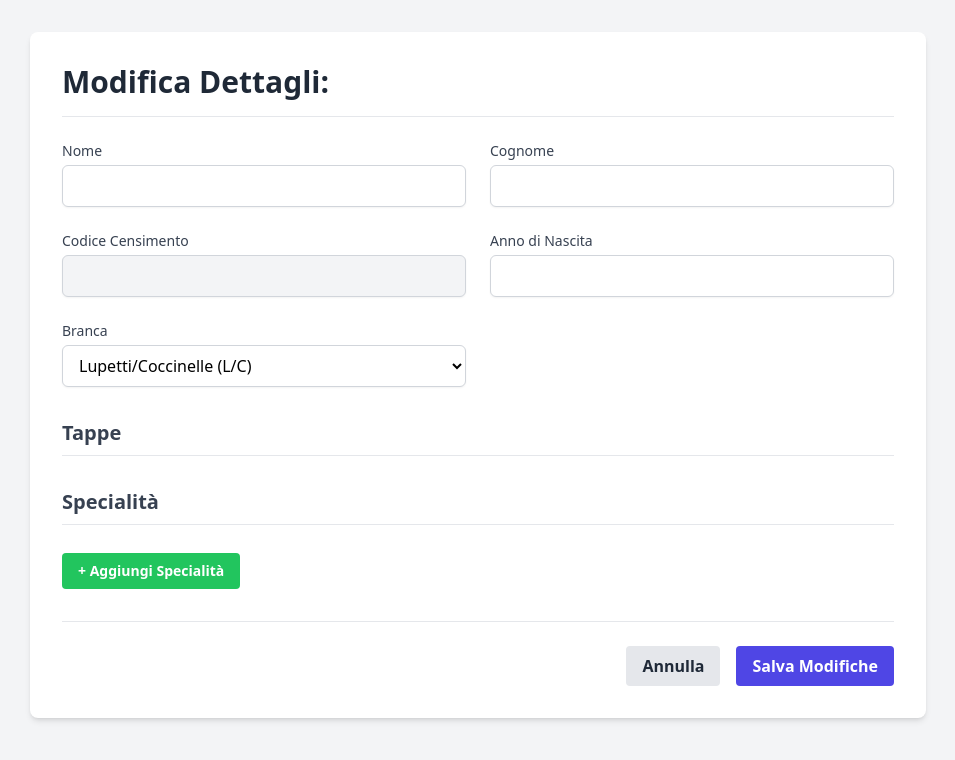
After one commit to gekoxyz/gestione-tappe-scout, a Flask app: template templates/update.html in a window 1280 px wide. The commit adds this page. Shown: the top 760 px of the page, without its empty margins (162-1117 px from the left). Run offline with Flask 3, Linux system fonts and the light colour scheme; the template is opened without the code that fills it, so the values that code supplies are empty; some libraries are stand-ins or nearby versions.

Commit message:
working on update

```diff
--- a/app.py
+++ b/app.py
@@ -78,7 +78,6 @@ def scout_detail(scout_id):
             })
 
     specialita = []
-
     for i in range(1, 10):
         name_key = f'special_{i}'
         if not scout.get(name_key): continue
@@ -120,7 +119,7 @@ def add():
         print(f"Codice Censimento: {codice_censimento}")
         print(f"Anno di Nascita: {anno_nascita}")
         print(f"Branca: {branca}")
-        print("----------------------------")
+        print("-----------------------------")
 
         worksheet.append_row([nome, cognome, codice_censimento, anno_nascita, branca])
 
@@ -153,38 +152,112 @@ def delete(scout_to_delete_id):
     return redirect(url_for("index"))
 
 
+# nome = request.form.get('nome')
+# cognome = request.form.get('cognome')
+# anno_nascita = request.form.get('anno_nascita')
+# branca = request.form.get('branca')
+
+# # nome	cognome	codice_censimento	anno_nascita	branca	tappa_LC_1	tappa_LC_2	tappa_LC_3	tappa_scoperta	tappa_competenza	tappa_responsabilita	tappa_RS_1	tappa_RS_2	tappa_RS_3	special_1	special_1_desc	special_1_tipo
+
+# print(f"--- AGGIORNAMENTO SCOUT {scout_to_update_id} RICEVUTO ---")
+# print(f"Nome: {nome}")
+# print(f"Cognome: {cognome}")
+# print(f"Anno di Nascita: {anno_nascita}")
+# print(f"Branca: {branca}")
+# print("----------------------------")
+
+# updated_data = [nome, cognome, scout_to_update_id, anno_nascita, branca]
+
+# index_to_update = -1
+# codici_censimento = worksheet.col_values(3)
+# if scout_to_update_id in codici_censimento: index_to_update = codici_censimento.index(scout_to_update_id) + 1 # 1 to skip headers
+# if index_to_update != -1:
+#     range_to_update = f'A{index_to_update}:E{index_to_update}'
+#     worksheet.update(range_to_update, [updated_data])
+
+# return redirect(f"/scout/{scout_to_update_id}")
 @app.route("/update/<scout_to_update_id>", methods=["GET", "POST"])
 def update(scout_to_update_id):
 
     if request.method == "POST":
-        print("IN UPDATE")
+        update_data = request.form.to_dict(flat=False)
 
-        # nome = request.form.get('nome')
-        # cognome = request.form.get('cognome')
-        # anno_nascita = request.form.get('anno_nascita')
-        # branca = request.form.get('branca')
+        basic_info = {
+            "nome": update_data.get("nome"),
+            "cognome": update_data.get("cognome"),
+            "codice_censimento": scout_to_update_id,
+            "anno_nascita": update_data.get("anno_nascita"),
+            "branca": update_data.get("branca")
+        }
 
-        # # nome	cognome	codice_censimento	anno_nascita	branca	tappa_LC_1	tappa_LC_2	tappa_LC_3	tappa_scoperta	tappa_competenza	tappa_responsabilita	tappa_RS_1	tappa_RS_2	tappa_RS_3	special_1	special_1_desc	special_1_tipo
+        tappe = []
+        for display_name, value in zip(update_data.get("tappa_name[]"), update_data.get("tappa_date[]")):
+            tappe.append({
+                'name': display_name,
+                'date': value
+            })
 
-        # print(f"--- AGGIORNAMENTO SCOUT {scout_to_update_id} RICEVUTO ---")
-        # print(f"Nome: {nome}")
-        # print(f"Cognome: {cognome}")
-        # print(f"Anno di Nascita: {anno_nascita}")
-        # print(f"Branca: {branca}")
-        # print("----------------------------")
+        specialita = []
+        for special_name, special_type, special_desc in zip(update_data.get("specialita_name[]"), update_data.get("specialita_type[]"), update_data.get("specialita_description[]")):
+            specialita_item = {
+                'name': special_name,
+                'type': special_type,
+                'description': special_desc
+            }
+        specialita.append(specialita_item)
 
-        # updated_data = [nome, cognome, scout_to_update_id, anno_nascita, branca]
+        context = {
+            "scout": basic_info,
+            "tappe": tappe,
+            "specialita": specialita
+        }
+        print(context)
 
-        # index_to_update = -1
-        # codici_censimento = worksheet.col_values(3)
-        # if scout_to_update_id in codici_censimento: index_to_update = codici_censimento.index(scout_to_update_id) + 1 # 1 to skip headers
-        # if index_to_update != -1:
-        #     range_to_update = f'A{index_to_update}:E{index_to_update}'
-        #     worksheet.update(range_to_update, [updated_data])
+        # TODO: UPDATE THE ROW WITH ALL CONTEXT
 
-        # return redirect(f"/scout/{scout_to_update_id}")
+        return redirect(url_for('scout_detail', scout_id=scout_to_update_id))
 
-    return redirect(url_for("index"))
+    # retrieve scout data
+    sheet_data = get_sheet_data()
+    for scout in sheet_data:
+        if scout['codice_censimento'] == int(scout_to_update_id): break
+
+    basic_info = {
+        "nome": scout.get("nome"),
+        "cognome": scout.get("cognome"),
+        "codice_censimento": scout.get("codice_censimento"),
+        "anno_nascita": scout.get("anno_nascita"),
+        "branca": scout.get("branca")
+    }
+
+    tappe = []
+    for db_key, display_name in TAPPA_DISPLAY_NAMES.items():
+        value = scout.get(db_key)
+        tappe.append({
+            'name': display_name,
+            'date': value
+        })
+
+    specialita = []
+    for i in range(1, 10):
+        name_key = f'special_{i}'
+        if not scout.get(name_key): continue
+
+        specialita_item = {
+            'name': scout.get(name_key),
+            'type': scout.get(f'special_{i}_tipo'),
+            'description': scout.get(f'special_{i}_desc')
+        }
+        specialita.append(specialita_item)
+
+    context = {
+        "scout": basic_info,
+        "tappe": tappe,
+        "specialita": specialita
+    }
+
+    # return original scout data
+    return render_template("update.html", **context)
 
 
 if __name__ == "__main__":
--- /dev/null
+++ b/templates/update.html
@@ -0,0 +1,182 @@
+<!DOCTYPE html>
+<html lang="en">
+
+<head>
+    <meta charset="UTF-8">
+    <meta name="viewport" content="width=device-width, initial-scale=1.0">
+    <title>ScoutApp | Modifica Scout</title>
+    <script src="https://cdn.tailwindcss.com"></script>
+</head>
+
+<body class="bg-gray-100 font-sans p-8">
+
+    {#--- JINJA MACROS DEFINITION ---#}
+    {% macro render_tappa_row(tappa=None) %}
+    <div class="tappa-item flex items-center space-x-4 p-3 bg-gray-50 rounded-md">
+        <div class="flex-grow">
+            <label class="text-xs text-gray-500">Nome Tappa</label>
+            <input type="text" name="tappa_name[]" value="{{ tappa.name if tappa else '' }}" placeholder="Nome Tappa" required
+                class="block w-full px-3 py-2 border border-gray-300 rounded-md shadow-sm text-sm">
+        </div>
+        <div class="flex-grow">
+            <label class="text-xs text-gray-500">Data</label>
+            <!-- <input type="text" name="tappa_date[]" value="{{ tappa.date if tappa else '' }}" required
+                class="block w-full px-3 py-2 border border-gray-300 rounded-md shadow-sm text-sm"> -->
+            <textarea class="block w-full px-3 py-2 border border-gray-300 rounded-md shadow-sm text-sm" name="tappa_date[]" id="">{{ tappa.date if tappa else '' }}</textarea>
+        </div>
+    </div>
+    {% endmacro %}
+
+    {% macro render_specialita_row(special=None) %}
+    <div class="specialita-item p-4 bg-gray-50 rounded-md border border-gray-200">
+        <div class="flex items-start space-x-4">
+            <div class="flex-grow space-y-3">
+                <div class="grid grid-cols-2 gap-4">
+                    <div>
+                        <label class="text-xs text-gray-500">Nome</label>
+                        <input type="text" name="specialita_name[]" value="{{ special.name if special else '' }}" placeholder="Nome Specialità" required
+                            class="block w-full px-3 py-2 border border-gray-300 rounded-md shadow-sm text-sm">
+                    </div>
+                    <div>
+                        <label class="text-xs text-gray-500">Tipo</label>
+                        <input type="text" name="specialita_type[]" value="{{ special.type if special else '' }}" placeholder="Tipo (opzionale)"
+                            class="block w-full px-3 py-2 border border-gray-300 rounded-md shadow-sm text-sm">
+                    </div>
+                </div>
+                <div>
+                    <label class="text-xs text-gray-500">Descrizione</label>
+                    <textarea name="specialita_description[]" placeholder="Descrizione (opzionale)" rows="2"
+                        class="block w-full px-3 py-2 border border-gray-300 rounded-md shadow-sm text-sm">{{ special.description if special else '' }}</textarea>
+                </div>
+            </div>
+            <button type="button" class="remove-btn bg-red-500 hover:bg-red-600 text-white font-bold py-2 px-3 rounded-md mt-5">
+                &times;
+            </button>
+        </div>
+    </div>
+    {% endmacro %}
+    {#--- END OF MACROS ---#}
+
+    <div class="max-w-4xl mx-auto">
+        <div class="bg-white rounded-lg shadow-md p-8">
+
+            <h1 class="text-3xl font-bold text-gray-800 mb-6 border-b pb-4">
+                Modifica Dettagli: {{ scout.nome }} {{ scout.cognome }}
+            </h1>
+
+            <form action="{{ url_for('update', scout_to_update_id=scout.codice_censimento) }}" method="POST">
+                <!-- Main Info Section -->
+                <div class="grid grid-cols-1 md:grid-cols-2 gap-6 mb-8">
+                    <!-- Nome, Cognome, Codice, Anno, Branca... same as before -->
+                    <div>
+                        <label for="nome" class="block text-sm font-medium text-gray-700 mb-1">Nome</label>
+                        <input type="text" name="nome" id="nome" value="{{ scout.nome }}" required
+                            class="block w-full px-3 py-2 border border-gray-300 rounded-md shadow-sm placeholder-gray-400 focus:outline-none focus:ring-indigo-500 focus:border-indigo-500">
+                    </div>
+                    <div>
+                        <label for="cognome" class="block text-sm font-medium text-gray-700 mb-1">Cognome</label>
+                        <input type="text" name="cognome" id="cognome" value="{{ scout.cognome }}" required
+                            class="block w-full px-3 py-2 border border-gray-300 rounded-md shadow-sm placeholder-gray-400 focus:outline-none focus:ring-indigo-500 focus:border-indigo-500">
+                    </div>
+                    <div>
+                        <label for="codice_censimento" class="block text-sm font-medium text-gray-700 mb-1">Codice
+                            Censimento</label>
+                        <input type="text" name="codice_censimento" id="codice_censimento" value="{{ scout.codice_censimento }}" readonly
+                            class="block w-full px-3 py-2 border border-gray-300 rounded-md shadow-sm bg-gray-100 cursor-not-allowed">
+                    </div>
+                    <div>
+                        <label for="anno_nascita" class="block text-sm font-medium text-gray-700 mb-1">Anno di Nascita</label>
+                        <input type="number" name="anno_nascita" id="anno_nascita" value="{{ scout.anno_nascita }}" required
+                            class="block w-full px-3 py-2 border border-gray-300 rounded-md shadow-sm placeholder-gray-400 focus:outline-none focus:ring-indigo-500 focus:border-indigo-500">
+                    </div>
+                    <div>
+                        <label for="branca" class="block text-sm font-medium text-gray-700 mb-1">Branca</label>
+                        <select name="branca" id="branca" required
+                            class="block w-full px-3 py-2 border border-gray-300 bg-white rounded-md shadow-sm focus:outline-none focus:ring-indigo-500 focus:border-indigo-500">
+                            <option value="L/C" {% if scout.branca=='L/C' %}selected{% endif %}>Lupetti/Coccinelle (L/C)</option>
+                            <option value="E/G" {% if scout.branca=='E/G' %}selected{% endif %}>Esploratori/Guide (E/G)</option>
+                            <option value="R/S" {% if scout.branca=='R/S' %}selected{% endif %}>Rover/Scolte (R/S)</option>
+                            <option value="Co.Ca." {% if scout.branca=='Co.Ca.' %}selected{% endif %}>Comunità Capi (Co.Ca.)</option>
+                        </select>
+                    </div>
+                </div>
+
+                <!-- ### TAPPE ### -->
+                <div class="mb-8">
+                    <h2 class="text-xl font-semibold text-gray-700 mb-3 border-b pb-2">Tappe</h2>
+                    <div id="tappe-container" class="space-y-4">
+                        <!-- Use the macro to render existing tappe -->
+                        {% for tappa in tappe %}
+                            {{ render_tappa_row(tappa) }}
+                        {% endfor %}
+                    </div>
+                    <!-- <button type="button" id="add-tappa-btn" class="mt-4 bg-green-500 hover:bg-green-600 text-white font-bold py-2 px-4 rounded text-sm">
+                        + Aggiungi Tappa
+                    </button> -->
+                </div>
+
+                <!-- ### SPECIALITÀ ### -->
+                <div class="mb-8">
+                    <h2 class="text-xl font-semibold text-gray-700 mb-3 border-b pb-2">Specialità</h2>
+                    <div id="specialita-container" class="space-y-4">
+                        <!-- Use the macro to render existing specialità -->
+                        {% for special in specialita %}
+                            {{ render_specialita_row(special) }}
+                        {% endfor %}
+                    </div>
+                    <button type="button" id="add-specialita-btn" class="mt-4 bg-green-500 hover:bg-green-600 text-white font-bold py-2 px-4 rounded text-sm">
+                        + Aggiungi Specialità
+                    </button>
+                </div>
+
+                <!-- Action Buttons -->
+                <div class="flex items-center justify-end space-x-4 pt-6 border-t">
+                    <a href="/" class="bg-gray-200 hover:bg-gray-300 text-gray-800 font-bold py-2 px-4 rounded focus:outline-none focus:shadow-outline">
+                        Annulla
+                    </a>
+                    <button type="submit" class="bg-indigo-600 hover:bg-indigo-700 text-white font-bold py-2 px-4 rounded focus:outline-none focus:shadow-outline">
+                        Salva Modifiche
+                    </button>
+                </div>
+            </form>
+        </div>
+    </div>
+
+    <!-- Hidden templates for cloning with JavaScript -->
+    <template id="tappa-template">
+        {{ render_tappa_row() }}
+    </template>
+    <template id="specialita-template">
+        {{ render_specialita_row() }}
+    </template>
+
+    <script>
+        document.addEventListener('DOMContentLoaded', function () {
+
+            // --- Gestione Tappe ---
+            const tappeContainer = document.getElementById('tappe-container');
+            const tappaTemplate = document.getElementById('tappa-template');
+
+            // --- Gestione Specialità ---
+            const specialitaContainer = document.getElementById('specialita-container');
+            const addSpecialitaBtn = document.getElementById('add-specialita-btn');
+            const specialitaTemplate = document.getElementById('specialita-template');
+
+            addSpecialitaBtn.addEventListener('click', () => {
+                const newSpecialitaRow = specialitaTemplate.content.cloneNode(true);
+                specialitaContainer.appendChild(newSpecialitaRow);
+            });
+
+            // --- Gestione Rimozione (universale) ---
+            document.body.addEventListener('click', function(event) {
+                if (event.target.classList.contains('remove-btn')) {
+                    const itemToRemove = event.target.closest('.tappa-item, .specialita-item');
+                    if (itemToRemove) {
+                        itemToRemove.remove();
+                    }
+                }
+            });
+        });
+    </script>
+</body>
+</html>
```
Also changed, not shown: templates/details.html (+6 -8 lines), tempdata.json.
